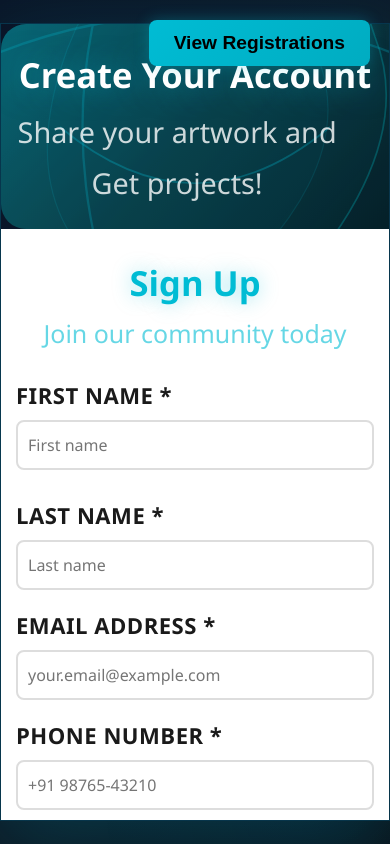
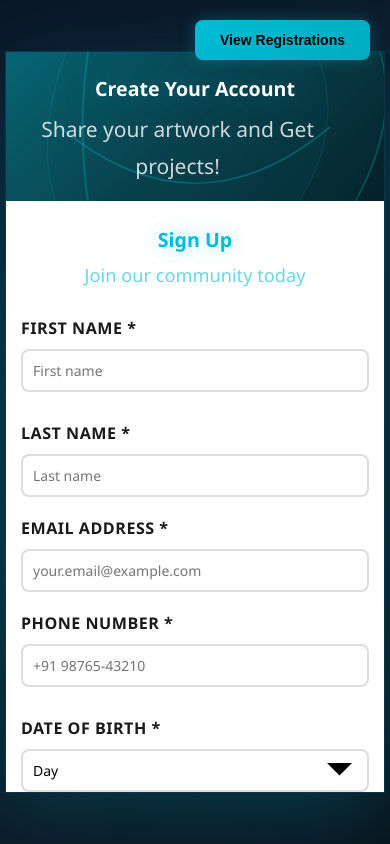
Before and after one commit to brundahd/RegistrationForm, a plain HTML site: page index.html in a window 390 px wide. Drawn offline with nearby package versions, Linux system fonts and the light colour scheme.

Commit message:
Update index.html

```diff
--- a/index.html
+++ b/index.html
@@ -429,6 +429,61 @@
       .form-row { grid-template-columns: 1fr; }
       .dob-select-wrap { flex-direction: column; }
     }
+    /* Mobile Responsive Fix */
+@media (max-width: 768px) {
+  body {
+    font-size: 14px !important;
+    padding: 5px !important;
+  }
+
+  .container {
+    height: auto !important;
+    width: 100% !important;
+    max-width: 100% !important;
+    flex-direction: column !important;
+    border-radius: 0 !important;
+    padding: 0 !important;
+    margin: 0 !important;
+  }
+
+  .image-section {
+    height: 140px !important;
+    padding: 15px !important;
+    border-radius: 0 !important;
+    width: 100% !important;
+  }
+
+  .image-section h2 {
+    font-size: 1.4em !important;
+  }
+
+  .form-section {
+    padding: 15px !important;
+    height: auto !important;
+    width: 100% !important;
+  }
+
+  h1 {
+    font-size: 1.4em !important;
+    margin: 10px 0 !important;
+  }
+
+  input, select, textarea {
+    font-size: 14px !important;
+    padding: 10px !important;
+    width: 100% !important;
+  }
+
+  .btn-submit {
+    font-size: 1em !important;
+    padding: 12px !important;
+  }
+
+  .form-row {
+    grid-template-columns: 1fr !important;
+  }
+}
+
   </style>
 </head>
 <body>
```
